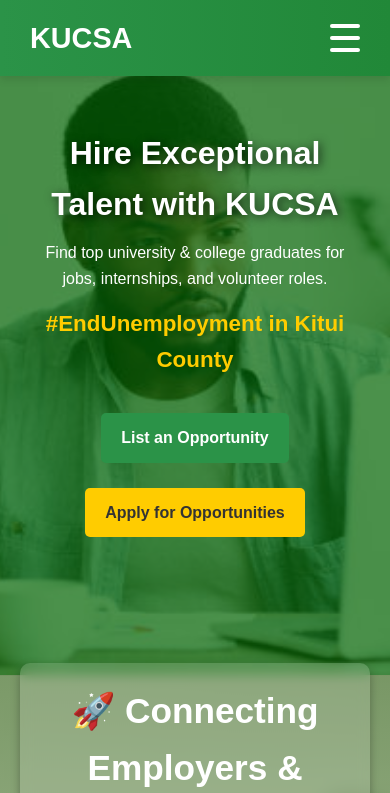
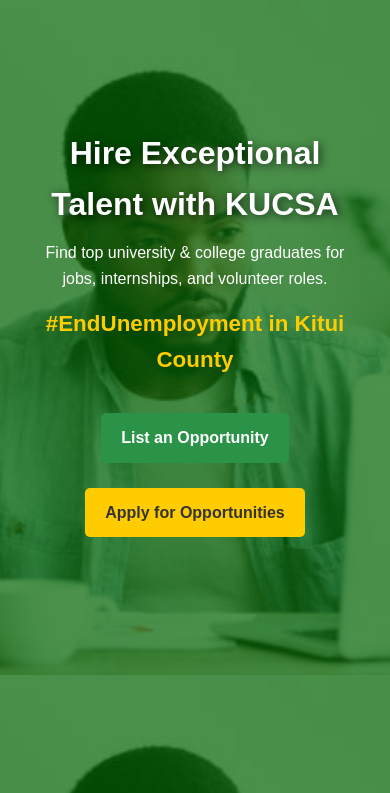
Before and after one commit to Dukembusyo/job-search, a plain HTML site: page index.html in a window 390 px wide. Shown: the top 793 px of the page. Drawn offline with Linux system fonts and the light colour scheme.

Commit message:
hdsghahhag

```diff
--- a/index.html
+++ b/index.html
@@ -9,20 +9,19 @@
 </head>
 <body>
 
-    <!-- NAVBAR -->
-    <nav class="navbar">
-        <div class="logo"><a href="#">KUCSA</a></div>
-        <ul class="nav-links">
-            <li><a href="#home">Home</a></li>
-            <li><a href="#employer-form">Employers</a></li>
-            <li><a href="#seeker-form">Job Seekers</a></li>
-            <li><a href="#about">About</a></li>
-            <li><a href="#contact">Contact</a></li>
-        </ul>
-        <div class="menu-toggle" onclick="toggleMenu()">
-            <span></span><span></span><span></span>
+    <!-- HERO SECTION -->
+    <header id="home" class="hero">
+        <div class="overlay"></div>
+        <div class="hero-content">
+            <h1>Hire Exceptional Talent with KUCSA</h1>
+            <p>Find top university & college graduates for jobs, internships, and volunteer roles.</p>
+            <h2 class="hashtag">#EndUnemployment in Kitui County</h2>
+            <div class="hero-buttons">
+                <a href="#employer-form" class="btn">List an Opportunity</a>
+                <a href="#seeker-form" class="btn btn-secondary">Apply for Opportunities</a>
+            </div>
         </div>
-    </nav>
+    </header>
 
     <!-- HERO SECTION -->
     <header class="hero">
--- a/script.js
+++ b/script.js
@@ -64,12 +64,17 @@ document.addEventListener("scroll", function() {
 });
 
 
-
 // Toggle Mobile Navbar
 function toggleMenu() {
-    let nav = document.querySelector(".nav-links");
-    let menuToggle = document.querySelector(".menu-toggle");
+    let navLinks = document.getElementById("navLinks");
+    let menuToggle = document.getElementById("menuToggle");
 
-    nav.classList.toggle("active");
-    menuToggle.classList.toggle("open");
+    navLinks.classList.toggle("active");
+
+    // Change menu icon between ☰ (open) and ✖ (close)
+    if (navLinks.classList.contains("active")) {
+        menuToggle.innerHTML = "✖";
+    } else {
+        menuToggle.innerHTML = "☰";
+    }
 }
--- a/styles.css
+++ b/styles.css
@@ -13,38 +13,34 @@ body {
     text-align: center;
 }
 
-
-
-/* ===== Navbar Styling ===== */
+/* ===== Navbar Styles ===== */
 .navbar {
     display: flex;
     justify-content: space-between;
     align-items: center;
-    background: linear-gradient(to right, #2b9348, #218838);
+    background: #2b9348;
     padding: 15px 30px;
     position: fixed;
     width: 100%;
     top: 0;
     z-index: 1000;
-    box-shadow: 0px 4px 8px rgba(0, 0, 0, 0.1);
-    transition: all 0.3s ease-in-out;
+    transition: 0.3s ease-in-out;
+    box-shadow: 0px 4px 10px rgba(0, 0, 0, 0.2);
 }
 
-.navbar .logo a {
-    font-size: 1.8rem;
+/* Logo Styling */
+.navbar .logo {
+    font-size: 2rem;
     font-weight: bold;
     color: white;
-    text-decoration: none;
-    transition: 0.3s ease-in-out;
+    cursor: pointer;
 }
 
-.navbar .logo a:hover {
-    color: #ffcc00;
-}
-
+/* Navbar Links */
 .nav-links {
     list-style: none;
     display: flex;
+    transition: all 0.3s ease-in-out;
 }
 
 .nav-links li {
@@ -55,30 +51,22 @@ body {
     color: white;
     text-decoration: none;
     font-size: 1.1rem;
-    font-weight: 600;
+    font-weight: bold;
+    padding: 10px 15px;
     transition: 0.3s ease-in-out;
-    padding: 10px;
 }
 
 .nav-links a:hover {
-    color: #ffcc00;
-    border-bottom: 3px solid #ffcc00;
+    background: rgba(255, 255, 255, 0.2);
+    border-radius: 5px;
 }
 
-/* ===== Mobile Menu Styling ===== */
+/* Mobile Menu Toggle */
 .menu-toggle {
     display: none;
-    flex-direction: column;
+    font-size: 2rem;
+    color: white;
     cursor: pointer;
-}
-
-.menu-toggle span {
-    background: white;
-    width: 30px;
-    height: 4px;
-    margin: 4px 0;
-    transition: 0.3s ease-in-out;
-    border-radius: 2px;
 }
 
 /* Responsive Navbar */
@@ -86,14 +74,13 @@ body {
     .nav-links {
         display: none;
         flex-direction: column;
-        background: rgba(43, 147, 72, 0.95);
+        background: #2b9348;
+        width: 100%;
         position: absolute;
         top: 60px;
         left: 0;
-        width: 100%;
         text-align: center;
         padding: 20px 0;
-        border-radius: 0 0 10px 10px;
     }
 
     .nav-links.active {
@@ -101,24 +88,14 @@ body {
     }
 
     .nav-links li {
-        padding: 15px 0;
+        padding: 10px 0;
     }
 
     .menu-toggle {
-        display: flex;
-    }
-
-    /* Toggle Animation */
-    .menu-toggle.open span:nth-child(1) {
-        transform: rotate(45deg) translate(5px, 5px);
-    }
-    .menu-toggle.open span:nth-child(2) {
-        opacity: 0;
-    }
-    .menu-toggle.open span:nth-child(3) {
-        transform: rotate(-45deg) translate(5px, -5px);
+        display: block;
     }
 }
+
 
 /* ===== Hero Section ===== */
 .hero {
```
